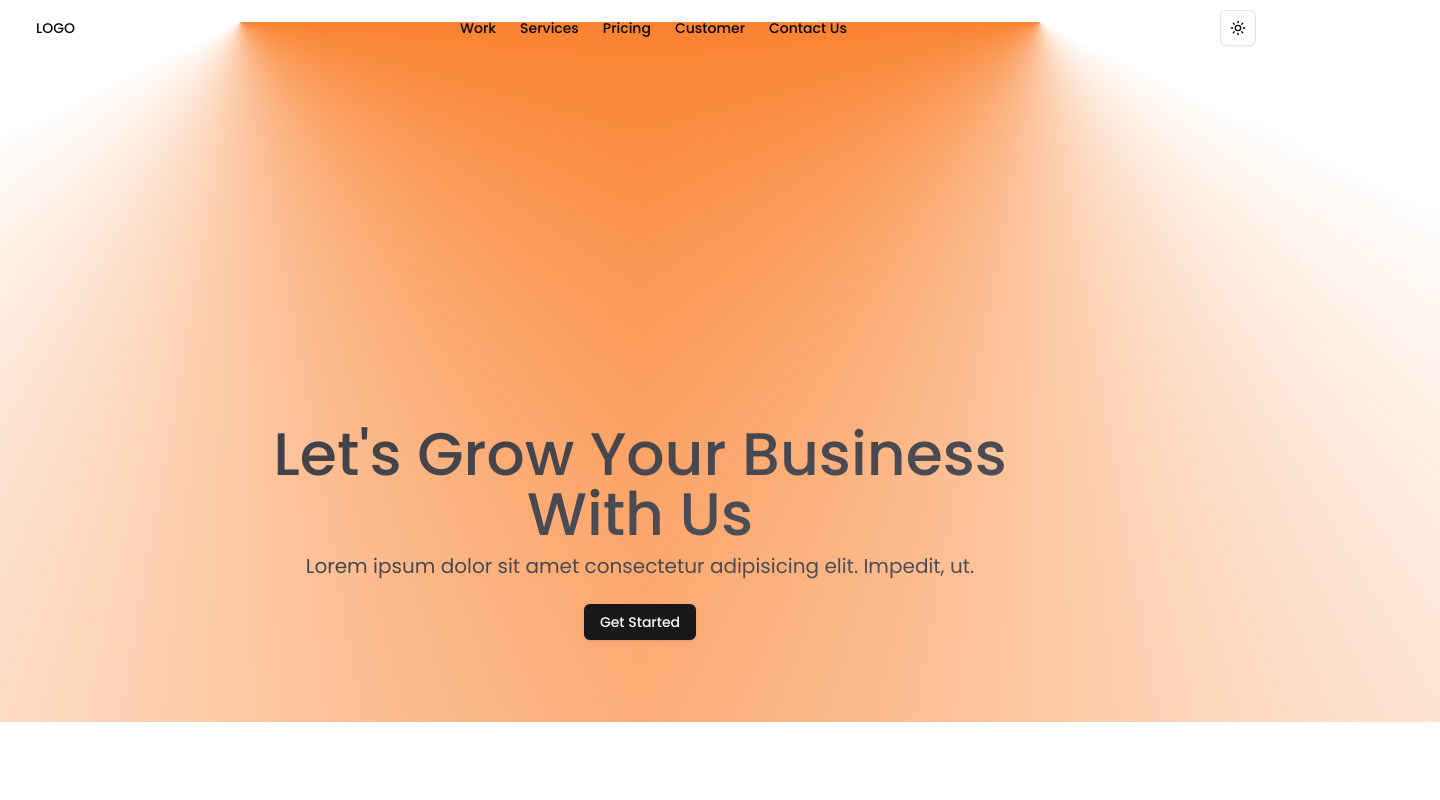
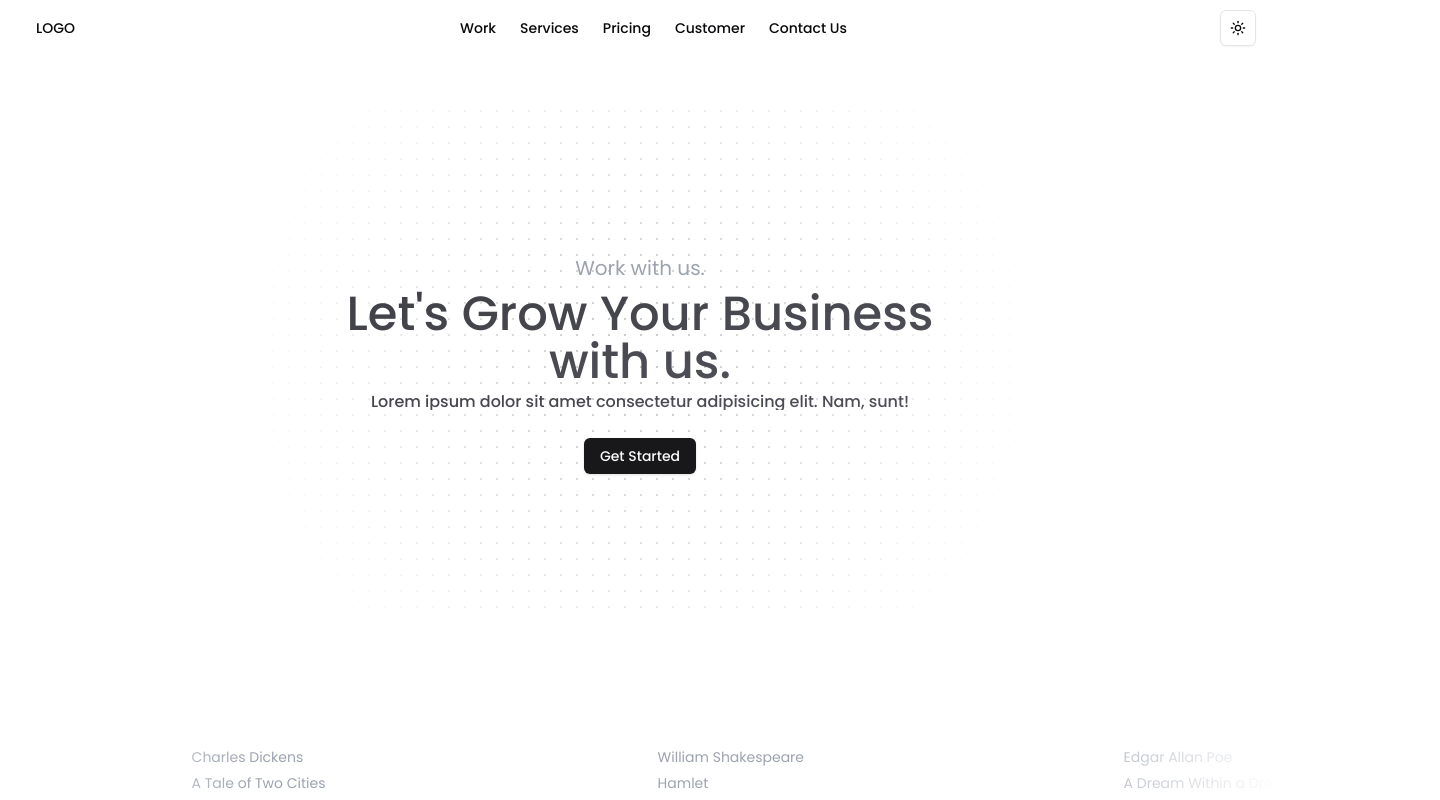
Before and after one commit to rushi5502/mrs, a Next.js app: page / in a window 1280 px wide. Shown: the top 800 px of the page, 1440 px wide, since content can reach past the window. Built offline with nearby package versions, Linux system fonts and the light colour scheme.

Commit message:
"change home page"

```diff
--- a/app/page.tsx
+++ b/app/page.tsx
@@ -11,7 +11,7 @@ export default function Home() {
    <>
 <div className="  w-full">
 <Header/>
-      <LampDemo />
+    <Banner/>
       <InfiniteMovingCardsDemo/>
 
 
--- a/components/AsertinityUI/InfiniteMovingCardsDemo.tsx
+++ b/components/AsertinityUI/InfiniteMovingCardsDemo.tsx
@@ -6,11 +6,13 @@ import { InfiniteMovingCards } from "../ui/infinite-moving-cards";
 
 export function InfiniteMovingCardsDemo() {
   return (
-    <div className="h-[8rem] rounded-md flex flex-col antialiased bg-background  items-center justify-center relative overflow-hidden">
+    <div className="  h-[6rem]  pb-5 rounded-md flex  antialiased bg-background items-center justify-center relative overflow-hidden">
+
       <InfiniteMovingCards
         items={testimonials}
         direction="right"
         speed="slow"
+
       />
     </div>
   );
--- a/components/AsertinityUI/LampDemo.tsx
+++ b/components/AsertinityUI/LampDemo.tsx
@@ -6,7 +6,7 @@ import { Button } from "../ui/button";
 
 export function LampDemo() {
   return (
-    <LampContainer className="    pt-[10rem]  h-full   bg-background">
+    <LampContainer className="        ">
 
       <motion.h1
         initial={{ opacity: 0, y: 100 }}
@@ -16,9 +16,9 @@ export function LampDemo() {
           duration: 0.8,
           ease: "easeInOut",
         }}
-        className="  mt-0    bg-gradient-to-br dark:from-slate-300 dark:to-slate-500   from-zinc-700 to-zinc-600  bg-clip-text text-center text-5xl font-medium  text-transparent md:text-6xl"
+        className="  mt-[18rem]   bg-gradient-to-br dark:from-slate-300 dark:to-slate-500   from-zinc-700 to-zinc-600  bg-clip-text text-center text-5xl font-medium  text-transparent md:text-6xl"
       >
-             Let's Grow Your Business <br />   With Us
+             Let's Grow Your Business <br />  with us.
 
 
       </motion.h1>
@@ -31,7 +31,7 @@ export function LampDemo() {
           duration: 0.8,
           ease: "easeInOut",
         }}
-        className=" bg-gradient-to-br text-xl  dark:from-slate-300 dark:to-slate-500   from-zinc-700 to-zinc-600  pt-2 bg-clip-text text-center       text-transparent  "
+        className="mt-4 bg-gradient-to-br  md:text-xl  dark:from-slate-300 dark:to-slate-500   from-zinc-700 to-zinc-600  pt-2 bg-clip-text text-center       text-transparent  "
       >
           Lorem ipsum dolor sit amet consectetur adipisicing elit. Impedit, ut.
 
--- a/components/Banner/Banner.tsx
+++ b/components/Banner/Banner.tsx
@@ -1,19 +1,76 @@
+'use client'
 import React from 'react'
 import { Button } from '../ui/button'
-
+import { DotPatternDemo } from '../magicUi/DotPatternDemo'
+import { motion } from "framer-motion";
 const Banner = () => {
   return (
-    <div className='  w-full flex items-center justify-center h-[90vh]'>
+    <div className='  w-full flex items-center justify-center h-[90vh]  '>
 
-      <div className=' flex flex-col gap-2 items-center '>
-      <p className=' mt-2 text-gray-400 text-xl'>Work with us.</p>
-      <h2 className=' text-5xl text-center'>
-            Let's Grow Your Business .
-        </h2>
-        <p className=' mt-2 text-gray-400'>Lorem ipsum dolor sit amet, consectetur adipisicing elit. Sit, dignissimos</p>
+    <DotPatternDemo >
+    <div className=' flex flex-col gap-2 items-center  container z-50'>
 
-        <Button className='mt-5'>Get Started</Button>
+    <motion.p
+        initial={{ opacity: 0, y: -20 }}
+        whileInView={{ opacity: 1, y:0 }}
+        transition={{
+          delay: 0.2,
+          duration: 0.8,
+          ease: "easeInOut",
+        }}
+        className="    mt-2 text-gray-400 text-xl "
+      >
+Work with us.
+      </motion.p>
+
+      <motion.h1
+        initial={{ opacity: 0, y: 100 }}
+        whileInView={{ opacity: 1, y:0 }}
+        transition={{
+          delay: 0.3,
+          duration: 0.8,
+          ease: "easeInOut",
+        }}
+        className="     bg-gradient-to-br dark:from-slate-300 dark:to-slate-500   from-zinc-700 to-zinc-600  bg-clip-text text-center text-4xl font-medium  text-transparent md:text-5xl"
+      >
+             Let's Grow Your Business <br />  with us.
+
+
+      </motion.h1>
+
+      <motion.p
+        initial={{ opacity: 0, y: 100 }}
+        whileInView={{ opacity: 1, y:0 }}
+        transition={{
+          delay: 0.5,
+          duration: 0.8,
+          ease: "easeInOut",
+        }}
+        className=" text-xs md:text-[1rem]   bg-gradient-to-br dark:from-slate-300 dark:to-slate-500   from-zinc-700 to-zinc-600  bg-clip-text text-center  font-medium  text-transparent  "
+      >
+          Lorem ipsum dolor sit amet consectetur adipisicing elit. Nam, sunt!
+
+
+      </motion.p>
+
+      <motion.div
+        initial={{ opacity: 0, y: 100 }}
+        whileInView={{ opacity: 1, y:0 }}
+        transition={{
+          delay: 0.6,
+          duration: 0.8,
+          ease: "easeInOut",
+        }}
+        className="     bg-gradient-to-br dark:from-slate-300 dark:to-slate-500   from-zinc-700 to-zinc-600  bg-clip-text text-center text-5xl font-medium  text-transparent md:text-5xl"
+      >
+           <Button className='mt-5'>Get Started</Button>
+
+      </motion.div>
+        {/* <p className=' mt-2 text-gray-400 text-center text-sm md:text-[1rem]'>Lorem ipsum dolor sit amet, consectetur adipisicing elit. Sit, dignissimos</p>
+
+        <Button className='mt-5'>Get Started</Button> */}
       </div>
+    </DotPatternDemo>
     </div>
   )
 }
--- a/components/Header/Header.tsx
+++ b/components/Header/Header.tsx
@@ -1,82 +1,82 @@
-import React from 'react'
+'use client'
+import React, { useState, useEffect } from "react";
 import {
   Menubar,
-    MenubarContent,
-    MenubarItem,
   MenubarMenu,
-    MenubarSeparator,
-    MenubarShortcut,
   MenubarTrigger,
-  } from "@/components/ui/menubar"
-import { Button } from '../ui/button'
-import { ModeToggle } from '../ModeToggle'
-import { HiOutlineMenuAlt1 } from 'react-icons/hi'
+} from "@/components/ui/menubar";
+import { ModeToggle } from "../ModeToggle";
+import { CgMenuRight } from "react-icons/cg";
 import {
   Sheet,
   SheetContent,
-  SheetDescription,
   SheetHeader,
   SheetTitle,
+  SheetDescription,
   SheetTrigger,
-} from "@/components/ui/sheet"
-import { CgMenuRight } from 'react-icons/cg'
+} from "@/components/ui/sheet";
 
 const Header = () => {
+  const [isScrolled, setIsScrolled] = useState(false);
+
+  useEffect(() => {
+    const handleScroll = () => {
+      setIsScrolled(window.scrollY > 0);
+    };
+
+    window.addEventListener("scroll", handleScroll);
+    return () => window.removeEventListener("scroll", handleScroll);
+  }, []);
+
   return (
+    <Menubar
+      className={`h-14 flex shadow-none w-full items-center justify-center gap-10 z-50 fixed top-0 left-0 transition-colors duration-300 ${
+        isScrolled ? "bg-background/90 backdrop-blur-md" : "bg-transparent"
+      }`}
+    >
+      <MenubarMenu>
+        <div className="flex justify-between items-center gap-20 container mx-5">
+          <MenubarTrigger className="bg-none">LOGO</MenubarTrigger>
 
-     <Menubar className='h-14 flex shadow-none bg-transparent  w-full items-center justify-center gap-10  z-50  fixed top-0 left-0 '>
-    <MenubarMenu  >
-      <div  className=' flex justify-between items-center gap-20 container   mx-5'>
-      <MenubarTrigger className='bg-none'>LOGO</MenubarTrigger>
-
-<div className='md:flex items-center   justify-center hidden '>
-
-<MenubarTrigger className='bg-none cursor-pointer'>Work</MenubarTrigger>
-<MenubarTrigger className='bg-none cursor-pointer'>Services</MenubarTrigger>
-<MenubarTrigger className='bg-none cursor-pointer'>Pricing</MenubarTrigger>
-<MenubarTrigger className='bg-none cursor-pointer'>Customer</MenubarTrigger>
-<MenubarTrigger className='bg-none cursor-pointer text-nowrap'>Contact Us</MenubarTrigger>
+          <div className="md:flex items-center justify-center hidden">
+            <MenubarTrigger className="bg-none cursor-pointer">Work</MenubarTrigger>
+            <MenubarTrigger className="bg-none cursor-pointer">Services</MenubarTrigger>
+            <MenubarTrigger className="bg-none cursor-pointer">Pricing</MenubarTrigger>
+            <MenubarTrigger className="bg-none cursor-pointer">Customer</MenubarTrigger>
+            <MenubarTrigger className="bg-none cursor-pointer text-nowrap">Contact Us</MenubarTrigger>
           </div>
 
-<div className='   flex items-center gap-5  '>
-
+          <div className="flex items-center gap-5">
             <ModeToggle />
 
-
-
-<div className='  md:hidden flex'>
+            <div className="md:hidden flex">
               <Sheet>
-  <SheetTrigger><CgMenuRight   size={28}/></SheetTrigger>
+                <SheetTrigger>
+                  <CgMenuRight size={28} />
+                </SheetTrigger>
                 <SheetContent>
                   <SheetHeader>
                     <SheetTitle>MRS Solutions.</SheetTitle>
                     <SheetDescription>
-        Work with us to grow your bussiness
+                      Work with us to grow your business
                     </SheetDescription>
                   </SheetHeader>
 
-    <div className='md:hidden items-center  mt-10 flex flex-col  gap-5'>
-
-<MenubarTrigger className='bg-none cursor-pointer hover:text-orange-500'>Work</MenubarTrigger>
-<MenubarTrigger className='bg-none cursor-pointer hover:text-orange-500'>Services</MenubarTrigger>
-<MenubarTrigger className='bg-none cursor-pointer hover:text-orange-500'>Pricing</MenubarTrigger>
-<MenubarTrigger className='bg-none cursor-pointer hover:text-orange-500'>Customer</MenubarTrigger>
-<MenubarTrigger className='bg-none cursor-pointer text-nowrap hover:text-orange-500'>Contact Us</MenubarTrigger>
+                  <div className="md:hidden items-center mt-10 flex flex-col gap-5">
+                    <MenubarTrigger className="bg-none cursor-pointer hover:text-orange-500">Work</MenubarTrigger>
+                    <MenubarTrigger className="bg-none cursor-pointer hover:text-orange-500">Services</MenubarTrigger>
+                    <MenubarTrigger className="bg-none cursor-pointer hover:text-orange-500">Pricing</MenubarTrigger>
+                    <MenubarTrigger className="bg-none cursor-pointer hover:text-orange-500">Customer</MenubarTrigger>
+                    <MenubarTrigger className="bg-none cursor-pointer text-nowrap hover:text-orange-500">Contact Us</MenubarTrigger>
                   </div>
                 </SheetContent>
               </Sheet>
-
-
             </div>
           </div>
         </div>
-
-
       </MenubarMenu>
     </Menubar>
+  );
+};
 
-
-  )
-}
-
-export default Header
+export default Header;
--- /dev/null
+++ b/components/magicUi/DotPatternDemo.tsx
@@ -0,0 +1,18 @@
+"use client";
+
+import { cn } from "@/lib/utils";
+import DotPattern from "../ui/dot-pattern";
+
+
+export function DotPatternDemo({children}:{children:React.ReactNode}) {
+  return (
+    <div className="relative flex z-0 h-[500px] w-full flex-col items-center justify-center overflow-hidden rounded-lg   bg-background ">
+      {children}
+      <DotPattern
+        className={cn(
+          "[mask-image:radial-gradient(400px_circle_at_center,white,transparent)]",
+        )}
+      />
+    </div>
+  );
+}
--- /dev/null
+++ b/components/ui/dot-pattern.tsx
@@ -0,0 +1,56 @@
+import { useId } from "react";
+
+import { cn } from "@/lib/utils";
+
+interface DotPatternProps {
+  width?: any;
+  height?: any;
+  x?: any;
+  y?: any;
+  cx?: any;
+  cy?: any;
+  cr?: any;
+  className?: string;
+  [key: string]: any;
+}
+export function DotPattern({
+  width = 16,
+  height = 16,
+  x = 0,
+  y = 0,
+  cx = 1,
+  cy = 1,
+  cr = 1,
+  className,
+  ...props
+}: DotPatternProps) {
+  const id = useId();
+
+  return (
+    <svg
+      aria-hidden="true"
+      className={cn(
+        "pointer-events-none absolute inset-0 h-full w-full fill-neutral-400/80",
+        className,
+      )}
+      {...props}
+    >
+      <defs>
+        <pattern
+          id={id}
+          width={width}
+          height={height}
+          patternUnits="userSpaceOnUse"
+          patternContentUnits="userSpaceOnUse"
+          x={x}
+          y={y}
+        >
+          <circle id="pattern-circle" cx={cx} cy={cy} r={cr} />
+        </pattern>
+      </defs>
+      <rect width="100%" height="100%" strokeWidth={0} fill={`url(#${id})`} />
+    </svg>
+  );
+}
+
+export default DotPattern;
--- a/components/ui/lamp.tsx
+++ b/components/ui/lamp.tsx
@@ -2,8 +2,6 @@
 import React from "react";
 import { motion } from "framer-motion";
 import { cn } from "@/lib/utils";
-import { Button } from "./button";
-
 
 export const LampContainer = ({
   children,
@@ -15,16 +13,16 @@ export const LampContainer = ({
   return (
     <div
       className={cn(
-        "relative flex min-h-screen flex-col items-center justify-center h-screen w-full rounded-md z-0",
+        "relative flex min-h-screen flex-col items-center justify-center overflow-hidden w-full rounded-md z-0 pt-[18rem]",
+        "bg-[hsl(var(--background))] text-[hsl(var(--foreground))]",
         className
       )}
     >
-      {/* Central light effect */}
-      <div className="relative flex w-full flex-1 scale-y-125 items-center justify-center isolate z-0">
-        {/* Left gradient */}
+      <div className="relative flex w-full flex-1 scale-y-125 items-center justify-center isolate z-0 ">
+        {/* Left Gradient */}
         <motion.div
-          initial={{ opacity: 0, width: "15rem" }}
-          whileInView={{ opacity: 1, width: "50rem" }}
+          initial={{ opacity: 0.5, width: "15rem" }}
+          whileInView={{ opacity: 1, width: "30rem" }}
           transition={{
             delay: 0.3,
             duration: 0.8,
@@ -33,18 +31,16 @@ export const LampContainer = ({
           style={{
             backgroundImage: `conic-gradient(var(--conic-position), var(--tw-gradient-stops))`,
           }}
-          className="absolute inset-auto right-1/2 h-[35rem] w-[30rem] bg-gradient-conic
-          from-orange-500 via-transparent to-transparent dark:from-orange-400 dark:via-transparent dark:to-transparent
-          [--conic-position:from_70deg_at_center_top] opacity-60"
+          className="absolute inset-auto right-1/2 h-56 overflow-visible w-[30rem] bg-gradient-conic from-orange-500 via-transparent to-transparent text-white [--conic-position:from_70deg_at_center_top]"
         >
-          <div className="absolute w-[100%] left-0 h-40 bottom-0 z-20 [mask-image:linear-gradient(to_top,white,transparent)]"></div>
-          <div className="absolute w-40 h-[100%] left-0 bottom-0 z-20 [mask-image:linear-gradient(to_right,white,transparent)]"></div>
+          <div className="absolute w-full left-0 bg-[hsl(var(--background))] h-40 bottom-0 z-20 [mask-image:linear-gradient(to_top,white,transparent)]" />
+          <div className="absolute w-40 h-full left-0 bg-[hsl(var(--background))] bottom-0 z-20 [mask-image:linear-gradient(to_right,white,transparent)]" />
         </motion.div>
 
-        {/* Right gradient */}
+        {/* Right Gradient */}
         <motion.div
-          initial={{ opacity: 0, width: "15rem" }}
-          whileInView={{ opacity: 1, width: "50rem" }}
+          initial={{ opacity: 0.5, width: "15rem" }}
+          whileInView={{ opacity: 1, width: "30rem" }}
           transition={{
             delay: 0.3,
             duration: 0.8,
@@ -53,47 +49,40 @@ export const LampContainer = ({
           style={{
             backgroundImage: `conic-gradient(var(--conic-position), var(--tw-gradient-stops))`,
           }}
-          className="absolute inset-auto left-1/2 h-[35rem] w-[30rem] bg-gradient-conic
-          from-transparent via-transparent to-orange-500 dark:from-transparent dark:via-transparent dark:to-orange-400
-          [--conic-position:from_290deg_at_center_top] opacity-60"
+          className="absolute inset-auto left-1/2 h-56 w-[96rem] bg-gradient-conic from-transparent via-transparent to-orange-500 text-white [--conic-position:from_290deg_at_center_top]"
         >
-          <div className="absolute w-40 h-[100%] right-0 bottom-0 z-20 [mask-image:linear-gradient(to_left,white,transparent)]"></div>
-          <div className="absolute w-[100%] right-0 h-40 bottom-0 z-20 [mask-image:linear-gradient(to_top,white,transparent)]"></div>
+          <div className="absolute w-40 h-full right-0 bg-[hsl(var(--background))] bottom-0 z-20 [mask-image:linear-gradient(to_left,white,transparent)]" />
+          <div className="absolute w-full right-0 bg-[hsl(var(--background))] h-40 bottom-0 z-20 [mask-image:linear-gradient(to_top,white,transparent)]" />
         </motion.div>
 
-        {/* Central glow */}
-        <div className="absolute inset-auto z-50 h-26 w-[28rem] -translate-y-1/2 rounded-full
-        bg-orange-500 dark:bg-orange-400 opacity-50 blur-3xl"></div>
-
-        {/* Smaller central light */}
+        {/* Center Glow */}
+        <div className="absolute top-1/2 h-48 w-full translate-y-12 scale-x-150 bg-[hsl(var(--background))] blur-2xl"></div>
+        <div className="absolute top-1/2 z-50 h-48 w-full bg-transparent opacity-10 backdrop-blur-md"></div>
+        <div className="absolute inset-auto z-50 h-36 w-[28rem] -translate-y-1/2 rounded-full bg-orange-500 opacity-50 blur-3xl"></div>
         <motion.div
-          initial={{ width: "0rem" }}
-          whileInView={{ width: "25rem" }}
+          initial={{ width: "8rem" }}
+          whileInView={{ width: "10rem" }}
           transition={{
             delay: 0.3,
             duration: 0.8,
             ease: "easeInOut",
           }}
-          className="absolute inset-auto z-30 h-26 w-64 -translate-y-[10rem] rounded-full
-          bg-orange-400 dark:bg-orange-300 blur-2xl opacity-70"
+          className="absolute inset-auto z-30 h-16 w-64 -translate-y-[4rem] rounded-full bg-orange-400 blur-2xl"
         ></motion.div>
-
-        {/* Line effect */}
-        {/* <motion.div
+        <motion.div
           initial={{ width: "15rem" }}
-          whileInView={{ width: "50rem" }}
+          whileInView={{ width: "30rem" }}
           transition={{
             delay: 0.3,
             duration: 0.8,
             ease: "easeInOut",
           }}
-          className="absolute inset-auto z-50 h-0.5 w-[30rem] -translate-y-[7rem]
-          bg-orange-400 dark:bg-orange-300"
-        ></motion.div> */}
+          className="absolute inset-auto z-50 h-0.2 w-[30rem] -translate-y-[7rem] bg-orange-400"
+        ></motion.div>
       </div>
 
-      {/* Child content */}
-      <div className="relative z-50 flex flex-col items-center px-5 -translate-y-40">
+      {/* Content */}
+      <div className="relative z-50 flex -translate-y-80 flex-col items-center px-5">
         {children}
       </div>
     </div>
```
Lines whose indentation alone changed are shown as unchanged.
